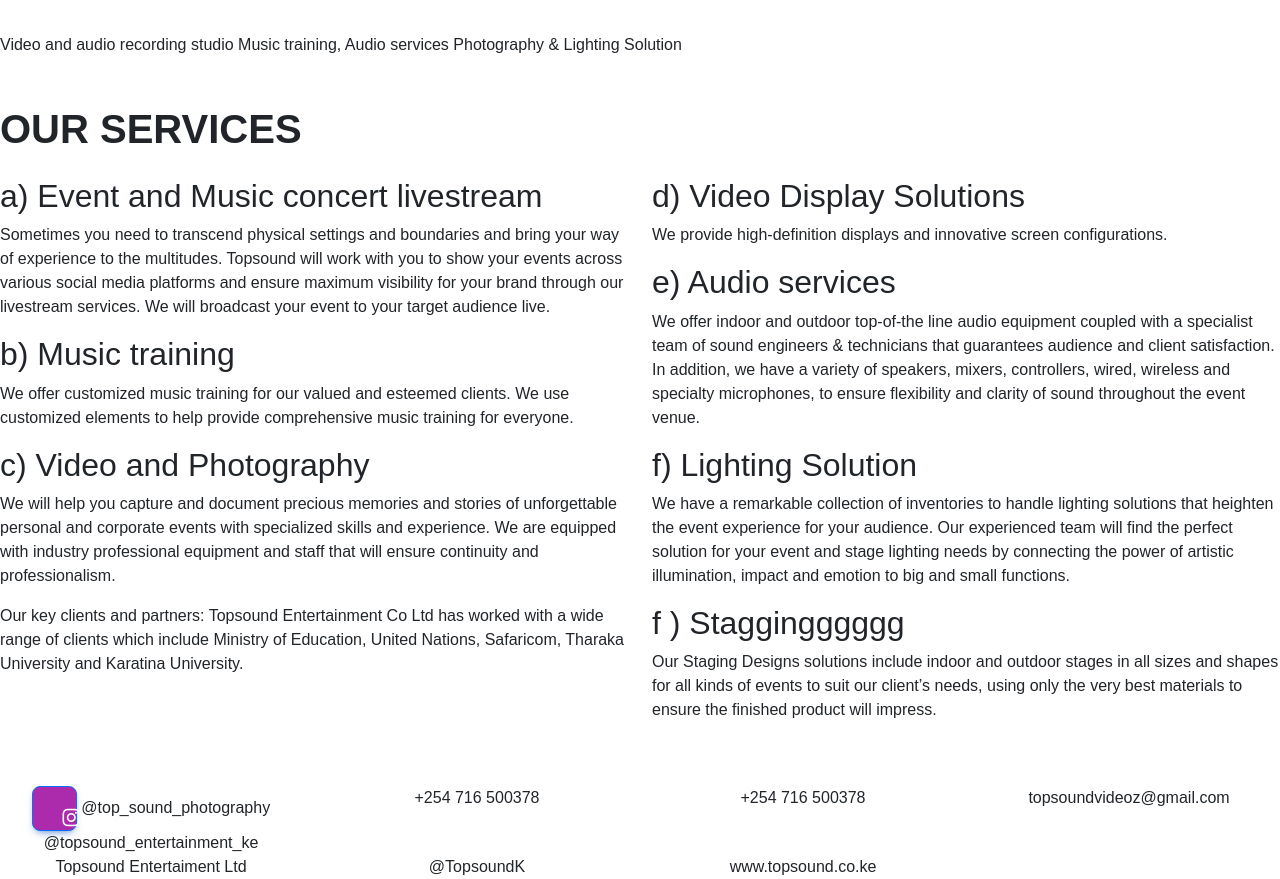
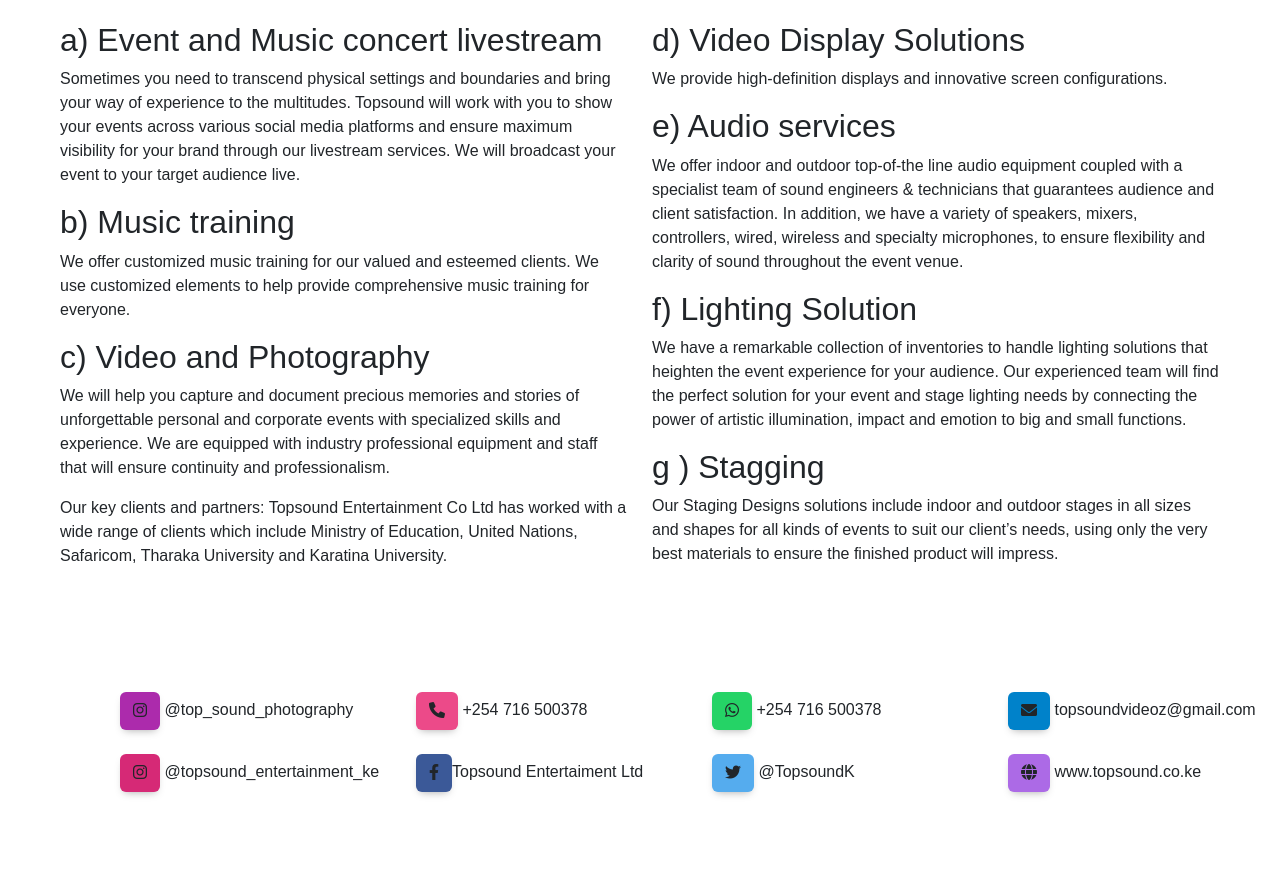
Before and after one commit to FabianMatata/topsound, a plain HTML site: page index.html in a window 1280 px wide. Shown: the part 4421-5300 px from the top of the page. After the commit the page ends 5261 px from the top, so only its background shows below. Drawn offline with nearby package versions, Linux system fonts and the light colour scheme.

Commit message:
social icons

```diff
--- a/index.html
+++ b/index.html
@@ -1,5 +1,6 @@
 <!DOCTYPE html>
 <html lang="en">
+
 <head>
     <meta charset="UTF-8">
     <meta http-equiv="X-UA-Compatible" content="IE=edge">
@@ -16,8 +17,10 @@
     <link rel="stylesheet" href="./gallery.css">
 
     <!--bootstrap cdn link-->
-        <link href="https://cdn.jsdelivr.net/npm/bootstrap@5.3.2/dist/css/bootstrap.min.css" rel="stylesheet" integrity="sha384-T3c6CoIi6uLrA9TneNEoa7RxnatzjcDSCmG1MXxSR1GAsXEV/Dwwykc2MPK8M2HN" crossorigin="anonymous">
+    <link href="https://cdn.jsdelivr.net/npm/bootstrap@5.3.2/dist/css/bootstrap.min.css" rel="stylesheet"
+        integrity="sha384-T3c6CoIi6uLrA9TneNEoa7RxnatzjcDSCmG1MXxSR1GAsXEV/Dwwykc2MPK8M2HN" crossorigin="anonymous">
 </head>
+
 <body>
     <!--hero section-->
     <!-- <section> -->
@@ -50,7 +53,9 @@
     <!--about us section-->
     <section class="container" style="background-color: grey;">
         <div class="">
-                <h1 class="text-uppercase" style="color: white; font-size: 86px; margin-bottom: -50px; padding-top: 20px; padding-left: 40px;"> about us</h1>
+            <h1 class="text-uppercase"
+                style="color: white; font-size: 86px; margin-bottom: -50px; padding-top: 20px; padding-left: 40px;">
+                about us</h1>
             <div class="row" style="background-color: brown;">
                 <div class="col-md-8 px-5 pt-4" style="background-color: #996515; color: white; margin-top: 100px;">
                     <h3 style="color: black;">INTRODUCTION</h3>
@@ -84,15 +89,18 @@
                     <ul>
                         <li>
                             <span style="color: black;">Creativity:</span>
-                                We encourage and foster creativity in all aspects of our business, from the development of new entertainment concepts to the production and delivery of its services.
+                            We encourage and foster creativity in all aspects of our business, from the development of
+                            new entertainment concepts to the production and delivery of its services.
                         </li>
                         <li>
                             <span style="color: black;">Quality:</span>
-                                We are committed to providing high-quality entertainment experiences that meet or exceed the expectations of our audience and clients.
+                            We are committed to providing high-quality entertainment experiences that meet or exceed the
+                            expectations of our audience and clients.
                         </li>
                         <li>
                             <span style="color: black;">Innovation:</span>
-                                We embrace innovation and constantly seek to explore new ideas and approaches in entertainment.
+                            We embrace innovation and constantly seek to explore new ideas and approaches in
+                            entertainment.
                         </li>
                     </ul>
                     <h3 style="color: black;">MEMBERS OF STAFF.</h3>
@@ -328,7 +336,7 @@
         <div class="row" style="">
             <div class="col-sm-3" style="background-color: #8def8f;">
                 <!--content for column 1-->
-                <div class="row" >
+                <div class="row">
                     <div class="col" style="">
                         <div class="">
                             <p style="color: white; font-weight: bold; font-size: 30px;">HD</p>
@@ -349,7 +357,7 @@
             </div>
             <div class="col-sm-3 border border-white" style="background-color: #009ADB;">
                 <!-- Content for Column 3 -->
-                <div class="row" >
+                <div class="row">
                     <div class="col" style="">
                         <div class="">
                             <p style="color: white; font-weight: bold; font-size: 30px;">HD</p>
@@ -377,7 +385,7 @@
             </div>
             <div class="col-sm-3" style="background-color: #00AD8A;">
                 <!-- Content for Column 6 -->
-                <div class="row" >
+                <div class="row">
                     <div class="col" style="">
                         <div class="">
                             <p style="color: white; font-weight: bold; font-size: 30px;">HD</p>
@@ -398,7 +406,7 @@
             </div>
             <div class="col-sm-3" style="background-color: #106DB7;">
                 <!-- Content for Column 8 -->
-                <div class="row" >
+                <div class="row">
                     <div class="col" style="">
                         <div class="">
                             <p style="color: white; font-weight: bold; font-size: 30px;">HD</p>
@@ -415,25 +423,19 @@
         </div>
     </div>
     <!--section-->
-
-    <br><br><br><br><br><br>
-
-    <!--services section-->
-    <section>
-        Video and audio recording studio Music training, Audio services Photography & Lighting Solution
-    </section>
-    <!--services section-->
-    <br><br>
     <!--our services section-->
-    <section>
+    <section class="" style="padding: 60px;">
         <h1 class="" style="font-weight: bold;">OUR SERVICES</h1>
         <div>
             <div class="row">
                 <div class="col">
                     <p>
                     <h2>a) Event and Music concert livestream</h2>
-                        <p> Sometimes you need to transcend physical settings and boundaries and bring your way of experience to the multitudes. Topsound will work with you to show your events across various social media platforms
-                            and ensure maximum visibility for your brand through our livestream services. We will broadcast your event to your target audience live.</p>
+                    <p> Sometimes you need to transcend physical settings and boundaries and bring your way of
+                        experience to the multitudes. Topsound will work with you to show your events across various
+                        social media platforms
+                        and ensure maximum visibility for your brand through our livestream services. We will broadcast
+                        your event to your target audience live.</p>
                     </p>
                     <p>
                     <h2>b) Music training</h2>
@@ -442,9 +444,12 @@
                     </p>
                     <p>
                     <h2> c) Video and Photography</h2>
-                        <p>We will help you capture and document precious memories and stories of unforgettable personal and corporate events with specialized skills and experience.
-                            We are equipped with industry professional equipment and staff that will ensure continuity and professionalism.</p>
-                        <p>  Our key clients and partners: Topsound Entertainment Co Ltd has worked with a wide range of clients which include Ministry of Education,
+                    <p>We will help you capture and document precious memories and stories of unforgettable personal and
+                        corporate events with specialized skills and experience.
+                        We are equipped with industry professional equipment and staff that will ensure continuity and
+                        professionalism.</p>
+                    <p> Our key clients and partners: Topsound Entertainment Co Ltd has worked with a wide range of
+                        clients which include Ministry of Education,
                         United Nations, Safaricom, Tharaka University and Karatina University.</p>
                     </p>
                 </div>
@@ -455,25 +460,28 @@
                     </p>
                     <p>
                     <h2> e) Audio services</h2>
-                        <p>  We offer indoor and outdoor top-of-the line audio equipment
-                            coupled with a specialist team of sound engineers & technicians that guarantees audience and client satisfaction. In addition, we have a variety of speakers, mixers, controllers, wired, wireless and specialty microphones, to ensure flexibility
+                    <p> We offer indoor and outdoor top-of-the line audio equipment
+                        coupled with a specialist team of sound engineers & technicians that guarantees audience and
+                        client satisfaction. In addition, we have a variety of speakers, mixers, controllers, wired,
+                        wireless and specialty microphones, to ensure flexibility
                         and clarity of sound throughout the event venue. </p>
                     </p>
                     <p>
                     <h2> f) Lighting Solution</h2>
-                        <p> We have a remarkable collection of inventories to handle lighting solutions that heighten the event experience for your audience. Our experienced team will find the perfect
-                            solution for your event and stage lighting needs by connecting the power of artistic illumination, impact and emotion to big and small functions.</p>
+                    <p> We have a remarkable collection of inventories to handle lighting solutions that heighten the
+                        event experience for your audience. Our experienced team will find the perfect
+                        solution for your event and stage lighting needs by connecting the power of artistic
+                        illumination, impact and emotion to big and small functions.</p>
                     </p>
                     <p>
-                        <h2>f ) Staggingggggg</h2>
-                        <p>  Our Staging Designs solutions include indoor and outdoor stages in all sizes and shapes
-                            for all kinds of events to suit our client’s needs, using only the very best materials to ensure the finished product will impress.</p>
+                    <h2>g ) Stagging</h2>
+                    <p> Our Staging Designs solutions include indoor and outdoor stages in all sizes and shapes
+                        for all kinds of events to suit our client’s needs, using only the very best materials to ensure
+                        the finished product will impress.</p>
                     </p>
                 </div>
             </div>
-
         </div>
-
     </section>
     <!--our services section-->
     <br><br>
@@ -483,40 +491,87 @@
 
             <!--footer-->
             <section>
+                <div style="padding-left: 120px;">
+                    <div class="row">
+                        <div class="col">
                             <div>
-                        <div class="row text-center">
+                                <!--instagram-->
+                                <a class="btn" style="background-color: #ac2bac;" href="#!" role="button">
+                                    <i style="" class="fab fa-instagram"></i>
+                                </a>
+                                @top_sound_photography
+                            </div>
+
+                        </div>
                         <div class="col">
-                                <a
-              class="btn btn-primary btn-lg btn-floating"
-              style="background-color: #ac2bac;"
-              href="#!"
-              role="button"
-              ><i class="fab fa-instagram"></i
-            ></a>
-                                @top_sound_photography <br> @topsound_entertainment_ke</div>
-                            <div class="col">+254 716 500378</div>
-                             <div class="col">+254 716 500378</div>
-                             <div class="col">topsoundvideoz@gmail.com</div>
+                            <!--phone number-->
+                            <a class="btn" style="background-color: #ec4a89;" href="#!" role="button">
+                                <i style="" class="fa fa-phone"></i>
+                            </a>
+                            +254 716 500378
                         </div>
-                        <div class="row text-center">
-                            <div class="col">Topsound Entertaiment Ltd</div>
-                            <div class="col">@TopsoundK</div>
-                             <div class="col">www.topsound.co.ke</div>
-                             <div class="col"></div>
+                        <div class="col">
+                            <!--whatsapp-->
+                            <a class="btn" style="background-color: #25d366;" href="#!" role="button">
+                                <i style="" class="fab fa-whatsapp"></i>
+                            </a>
+                            +254 716 500378
                         </div>
+                        <div class="col">
+                            <!--gmail-->
+                            <a class="btn" style="background-color: #0082ca;" href="#!" role="button">
+                                <i style="" class="fa fa-envelope"></i>
+                            </a>
+                            topsoundvideoz@gmail.com
+                        </div>
+                    </div>
+                    <br>
+                    <!--second row-->
+                    <div class="row">
+                        <div class="col">
+                            <!--instagram-->
+                            <a class="btn" style="background-color: #d62976 " href="#!" role="button">
+                                <i style="" class="fab fa-instagram"></i>
+                            </a>
+                            @topsound_entertainment_ke
+                        </div>
+
+                        <div class="col">
+                            <!--facebook-->
+                            <div>
+                                <a class="btn" style="background-color: #3b5998;" href="#!" role="button">
+                                    <i style="" class="fab fa-facebook-f"></i>
+                                </a>Topsound Entertaiment Ltd
+                            </div>
+                        </div>
+                        <div class="col">
+                            <!--twitter-->
+                            <a class="btn" style="background-color: #55acee;" href="#!" role="button">
+                                <i style="" class="fab fa-twitter"></i>
+                            </a>
+                            @TopsoundK
+                        </div>
+                        <div class="col">
+                            <!--url link-->
+                            <a class="btn" style="background-color: #AC6AE6;" href="#!" role="button">
+                                <i style="" class="fa-solid fa-globe"></i>
+                            </a>
+                            www.topsound.co.ke</div>
+                    </div>
+                </div>
+                <br><br>
+
+            </section>
+            <!--footer-->
+
+</body>
+
+</html>
 </div>
 
 </section>
 <!--footer-->
 
 </body>
+
 </html>
-
-
-        </div>
-
-    </section>
-    <!--footer-->
-
-</body>
-</html>
```
Lines whose indentation alone changed are shown as unchanged.
